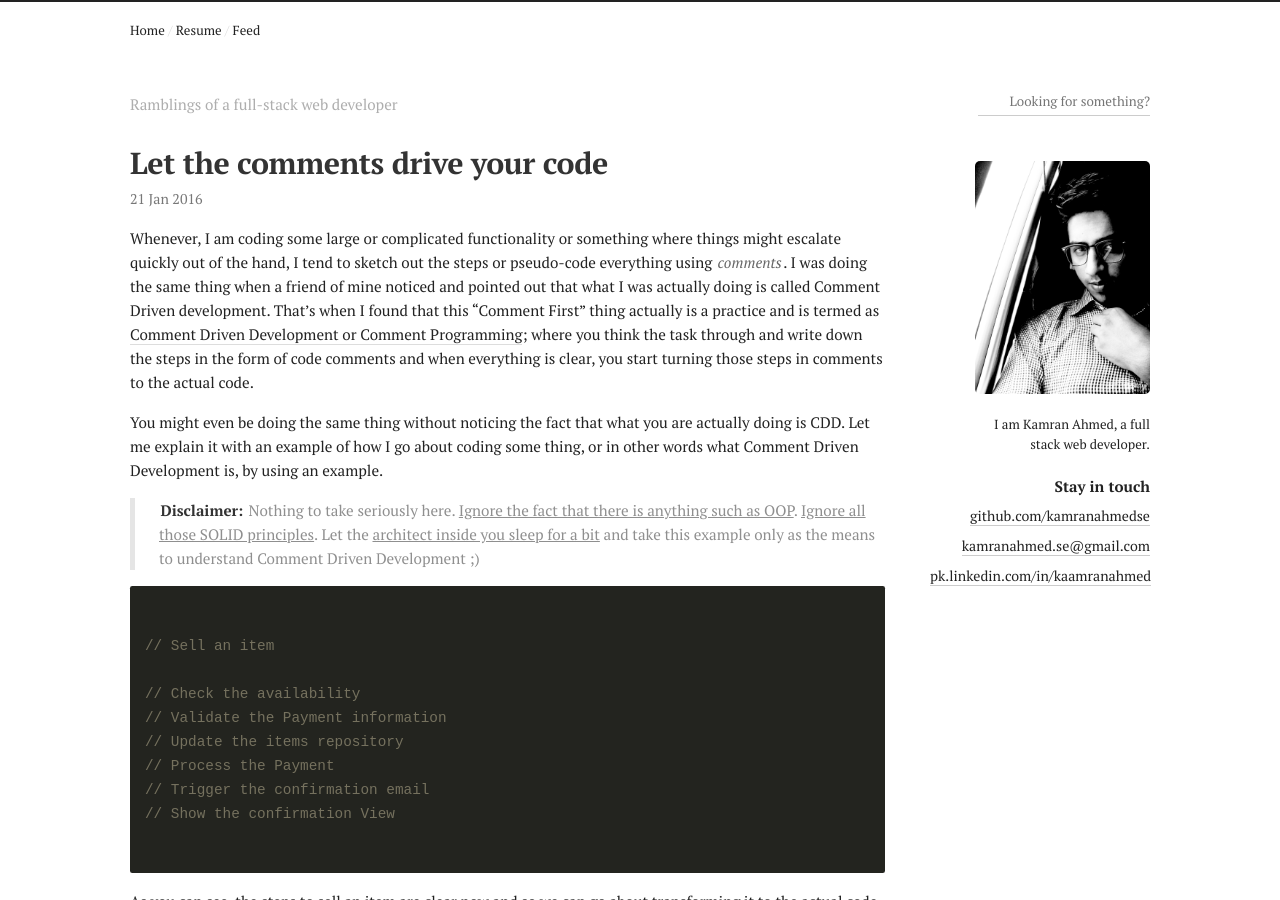
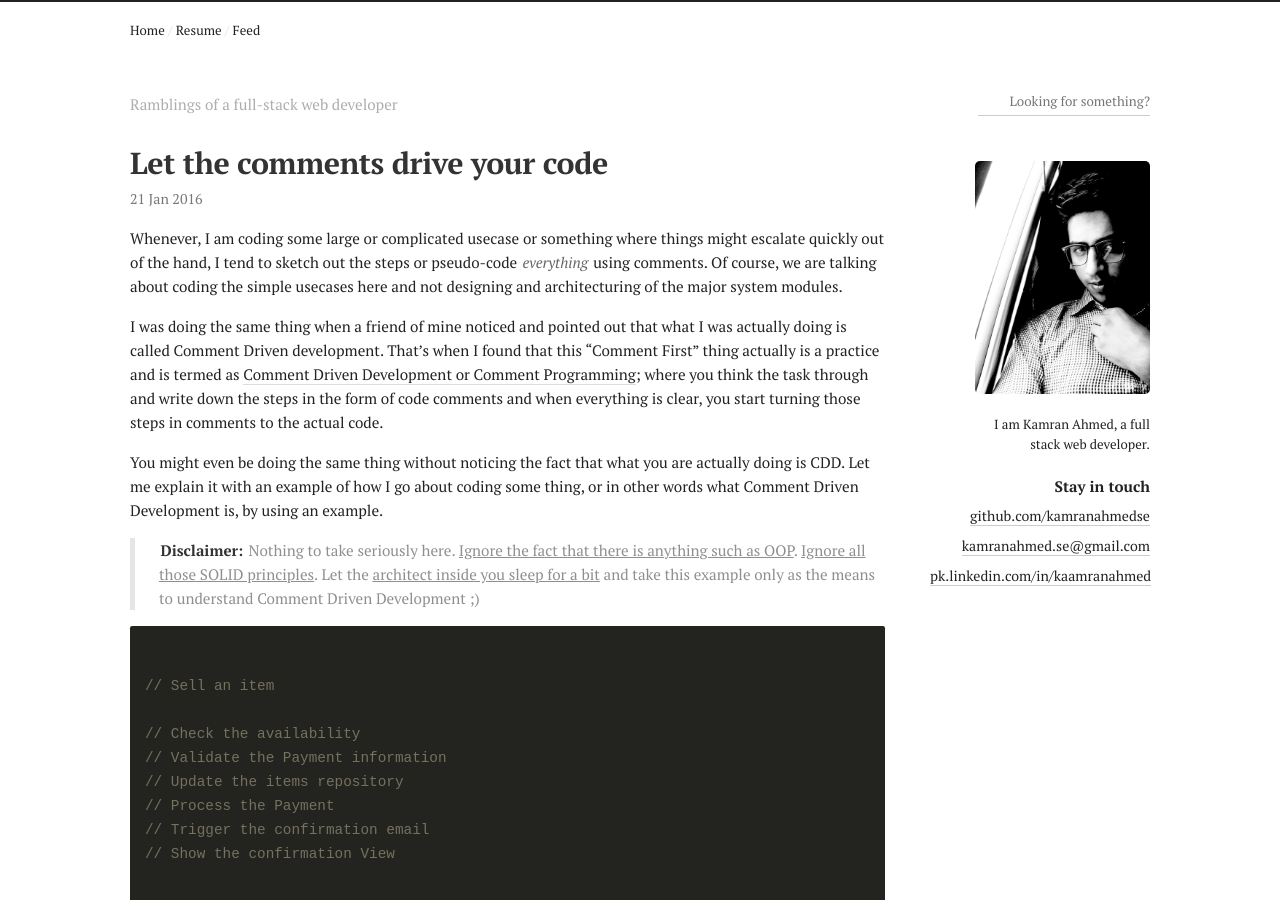
Before and after one commit to kamranahmedse/kamranahmedse.github.io, a Jekyll site: the page built from blog/_posts/2016-01-21-let-the-comments-drive-your-code.md, in a window 1280 px wide and 900 px high. Built offline with Jekyll 4.4.1, drawn with Linux system fonts in a browser that asks for light colours; comment, search, counter and statistics services are not loaded.

Commit message:
Update 2016-01-21-let-the-comments-drive-your-code.md

```diff
--- a/blog/_posts/2016-01-21-let-the-comments-drive-your-code.md
+++ b/blog/_posts/2016-01-21-let-the-comments-drive-your-code.md
@@ -4,7 +4,9 @@
 comments: true
 ---
 
-Whenever, I am coding some large or complicated functionality or something where things might escalate quickly out of the hand, I tend to sketch out the steps or pseudo-code everything using *comments*. I was doing the same thing when a friend of mine noticed and pointed out that what I was actually doing is called Comment Driven development. That's when I found that this "Comment First" thing actually is a practice and is termed as [Comment Driven Development or Comment Programming](https://en.wikipedia.org/wiki/Comment_programming); where you think the task through and write down the steps in the form of code comments and when everything is clear, you start turning those steps in comments to the actual code.
+Whenever, I am coding some large or complicated usecase or something where things might escalate quickly out of the hand, I tend to sketch out the steps or pseudo-code *everything* using comments. Of course, we are talking about coding the simple usecases here and not designing and architecturing of the major system modules.
+
+I was doing the same thing when a friend of mine noticed and pointed out that what I was actually doing is called Comment Driven development. That's when I found that this "Comment First" thing actually is a practice and is termed as [Comment Driven Development or Comment Programming](https://en.wikipedia.org/wiki/Comment_programming); where you think the task through and write down the steps in the form of code comments and when everything is clear, you start turning those steps in comments to the actual code.
 
 You might even be doing the same thing without noticing the fact that what you are actually doing is CDD. Let me explain it with an example of how I go about coding some thing, or in other words what Comment Driven Development is, by using an example.
 
```
